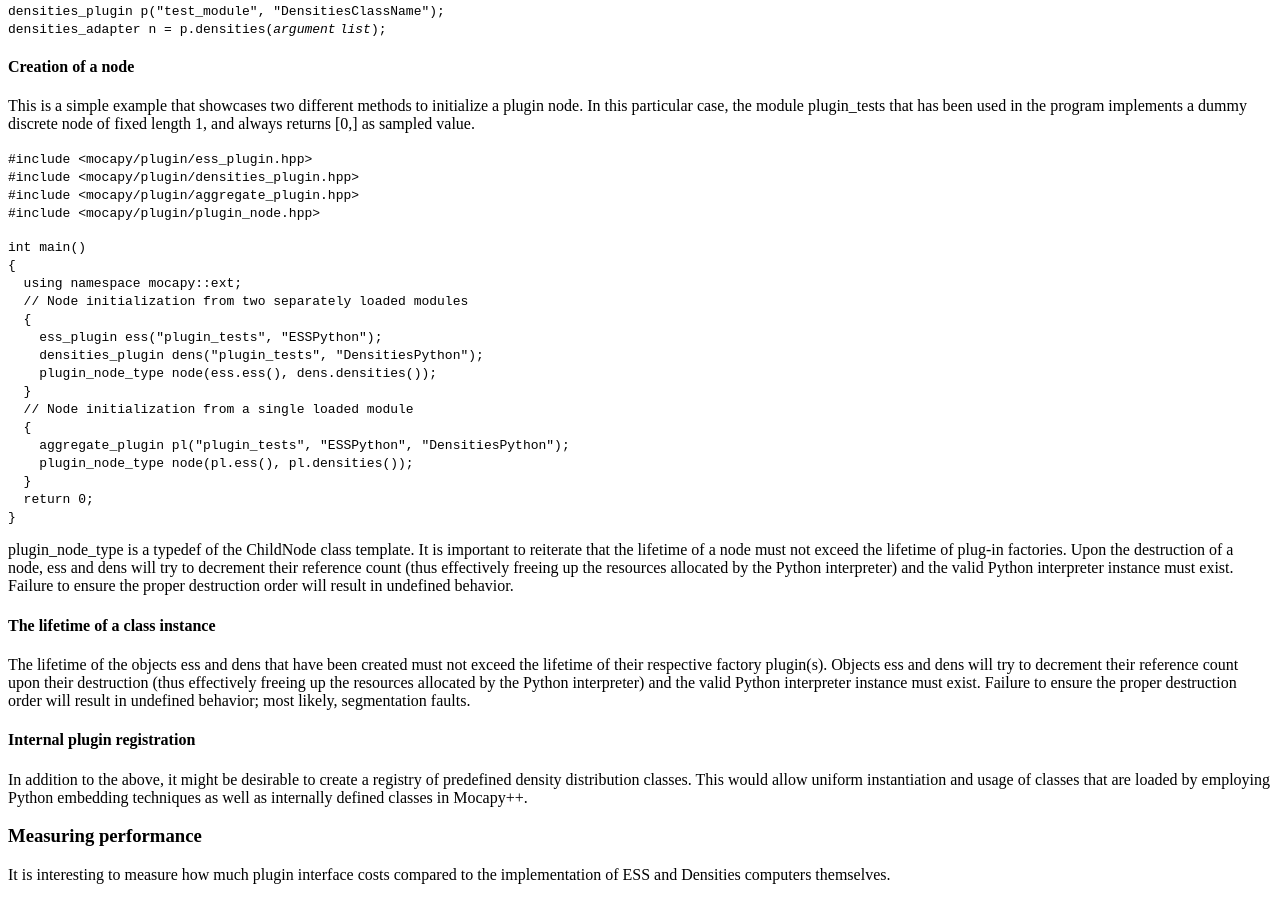
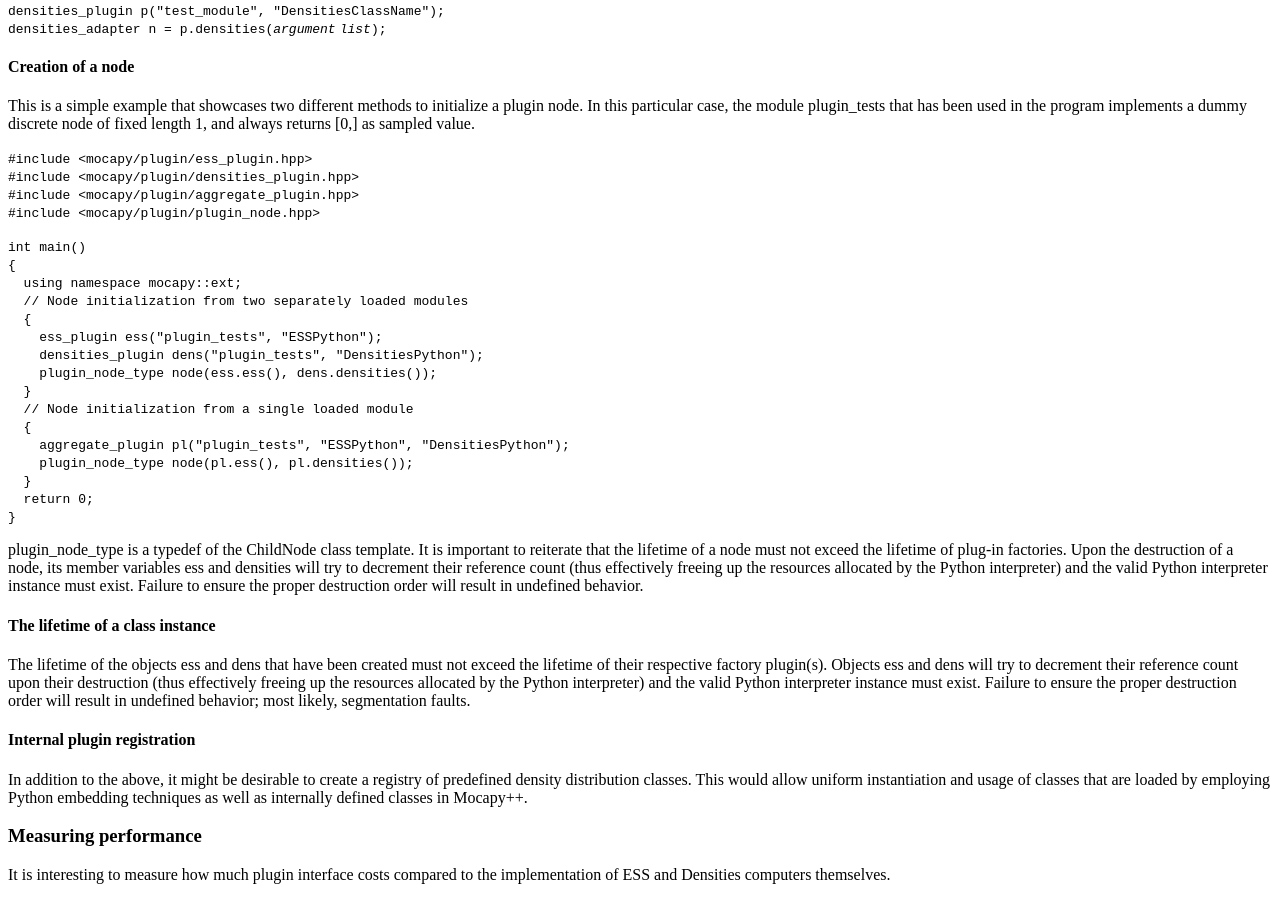
Before and after one commit to biopython/biopython.github.io, a Jekyll site: the page built from wiki/GSOC2011_MocapyExt.md, in a window 1280 px wide and 900 px high, scrolled down 3529 px. Built offline with Jekyll 4.4.1, drawn with Linux system fonts in a browser that asks for light colours.

Commit message:
/* Creation of a node */

```diff
--- a/wiki/GSOC2011_MocapyExt.md
+++ b/wiki/GSOC2011_MocapyExt.md
@@ -343,11 +343,12 @@ value.
 
 plugin\_node\_type is a typedef of the ChildNode class template. It is
 important to reiterate that the lifetime of a node must not exceed the
-lifetime of plug-in factories. Upon the destruction of a node, ess and
-dens will try to decrement their reference count (thus effectively
-freeing up the resources allocated by the Python interpreter) and the
-valid Python interpreter instance must exist. Failure to ensure the
-proper destruction order will result in undefined behavior.
+lifetime of plug-in factories. Upon the destruction of a node, its
+member variables ess and densities will try to decrement their reference
+count (thus effectively freeing up the resources allocated by the Python
+interpreter) and the valid Python interpreter instance must exist.
+Failure to ensure the proper destruction order will result in undefined
+behavior.
 
 #### The lifetime of a class instance
 
```
Also changed, not shown: 1 other file.
